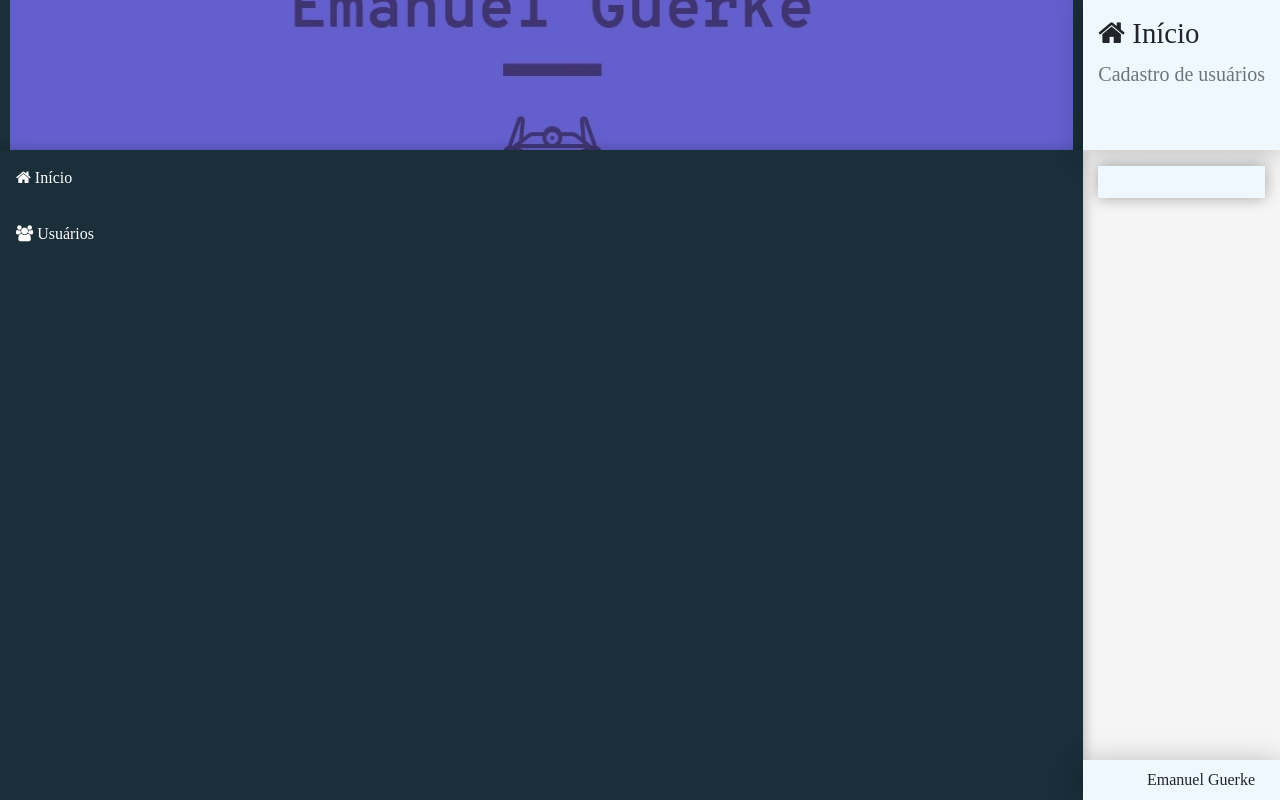
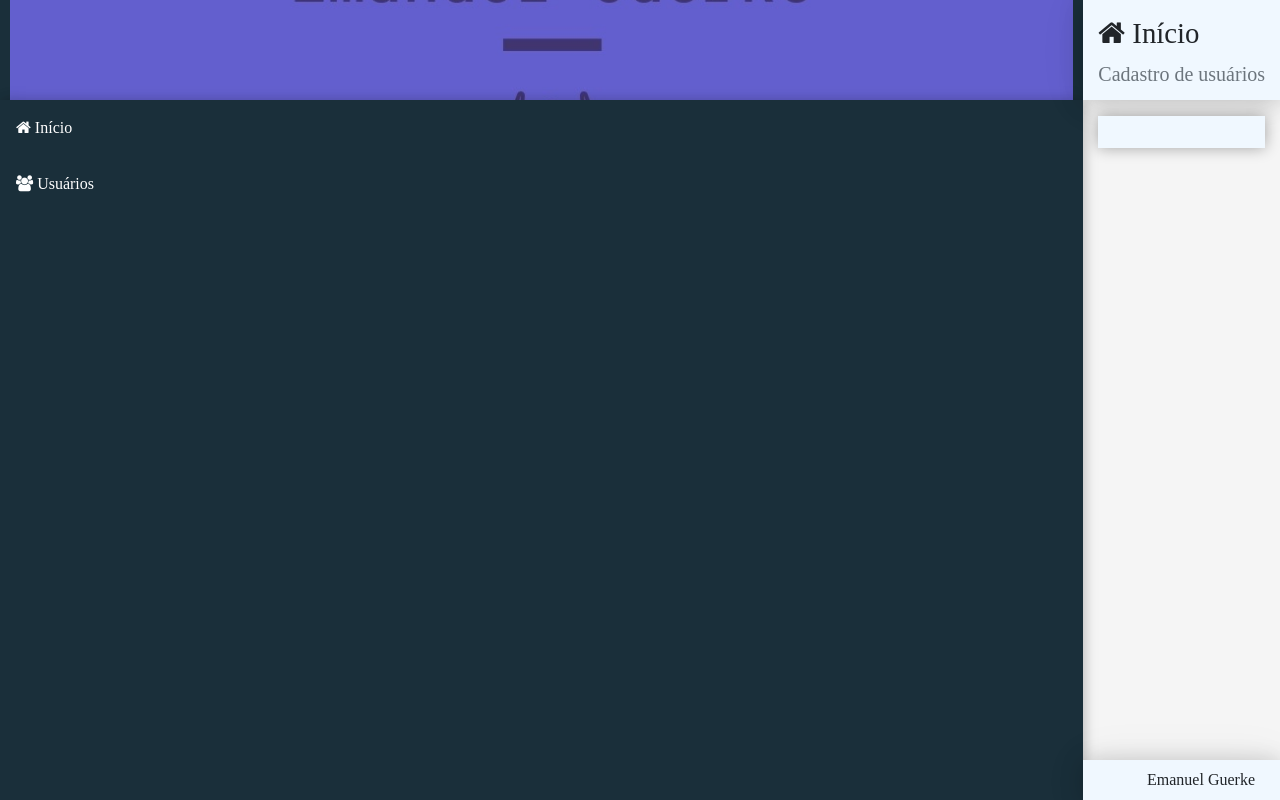
Before and after one commit to emanuelguerke/cadastroUsuariosReact, a React (Create React App) app in the folder cadastroUsuarios/frontend/: page / in a window 1280 px wide. Built offline with nearby package versions, Linux system fonts and the light colour scheme.

Commit message:
Update App.css

```diff
--- a/cadastroUsuarios/frontend/src/main/App.css
+++ b/cadastroUsuarios/frontend/src/main/App.css
@@ -2,8 +2,8 @@
 
     --bg-dark: #1A2F3A;
 
-    --logo-height: 150px;
-    --header-height:150px;
+    --logo-height: 100px;
+    --header-height:100px;
     --aside-width:225px;
     --footer-height:40px;
 
```
